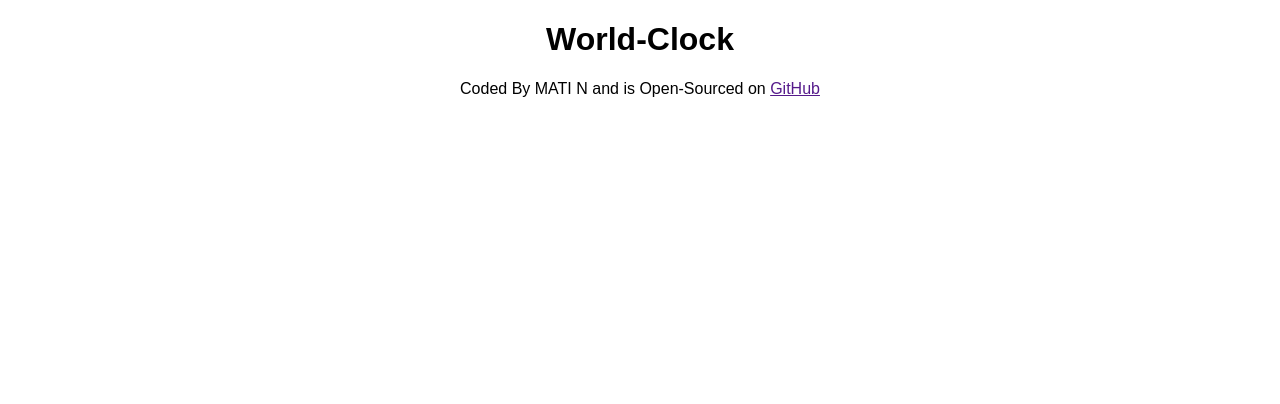
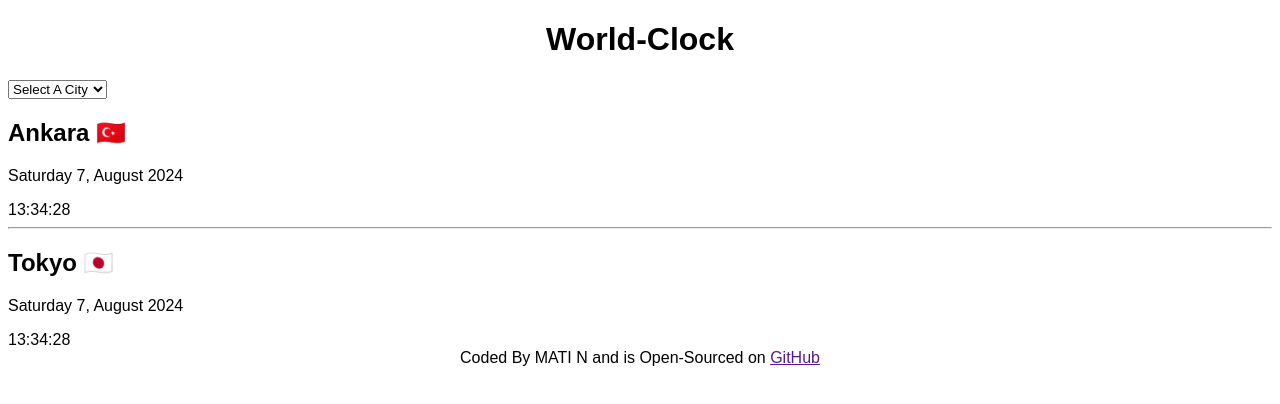
Before and after one commit to Sergey-Ivanovich/World-Clock, a plain HTML site: page index.html in a window 1280 px wide. Drawn offline with Linux system fonts and the light colour scheme.

Commit message:
added more html

```diff
--- a/index.html
+++ b/index.html
@@ -7,10 +7,31 @@
     <link rel="stylesheet" href="src/styles.css" />
   </head>
   <body>
-    <h1>World-Clock</h1>
-    <footer>
-      Coded By MATI N and is Open-Sourced on <a href="">GitHub</a>
-    </footer>
+    <div class="container">
+      <h1>World-Clock</h1>
+      <select>
+        <option value="">Select A City</option>
+        <option value="">Seattle 🇨🇦</option>
+        <option value="">Jakarta 🇮🇩</option>
+        <option value="">Cairo 🇪🇬</option>
+      </select>
+      <div class="cities">
+        <div class="city">
+          <h2>Ankara 🇹🇷</h2>
+          <p>Saturday 7, August 2024</p>
+          <div class="time">13:34:28</div>
+        </div>
+        <hr />
+        <div class="city">
+          <h2>Tokyo 🇯🇵</h2>
+          <p>Saturday 7, August 2024</p>
+          <div class="time">13:34:28</div>
+        </div>
+      </div>
+      <footer>
+        Coded By MATI N and is Open-Sourced on <a href="">GitHub</a>
+      </footer>
+    </div>
     <script src="src/index.js"></script>
   </body>
 </html>
```
